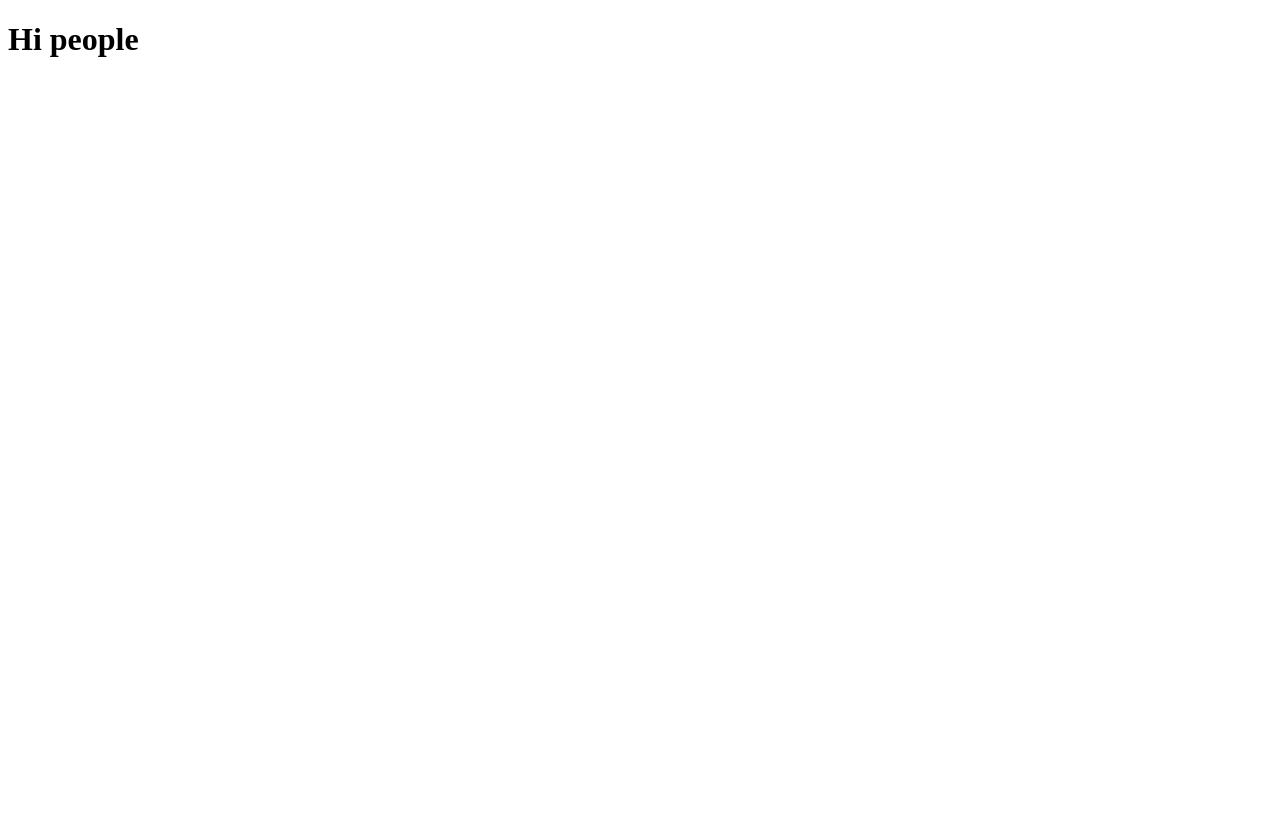
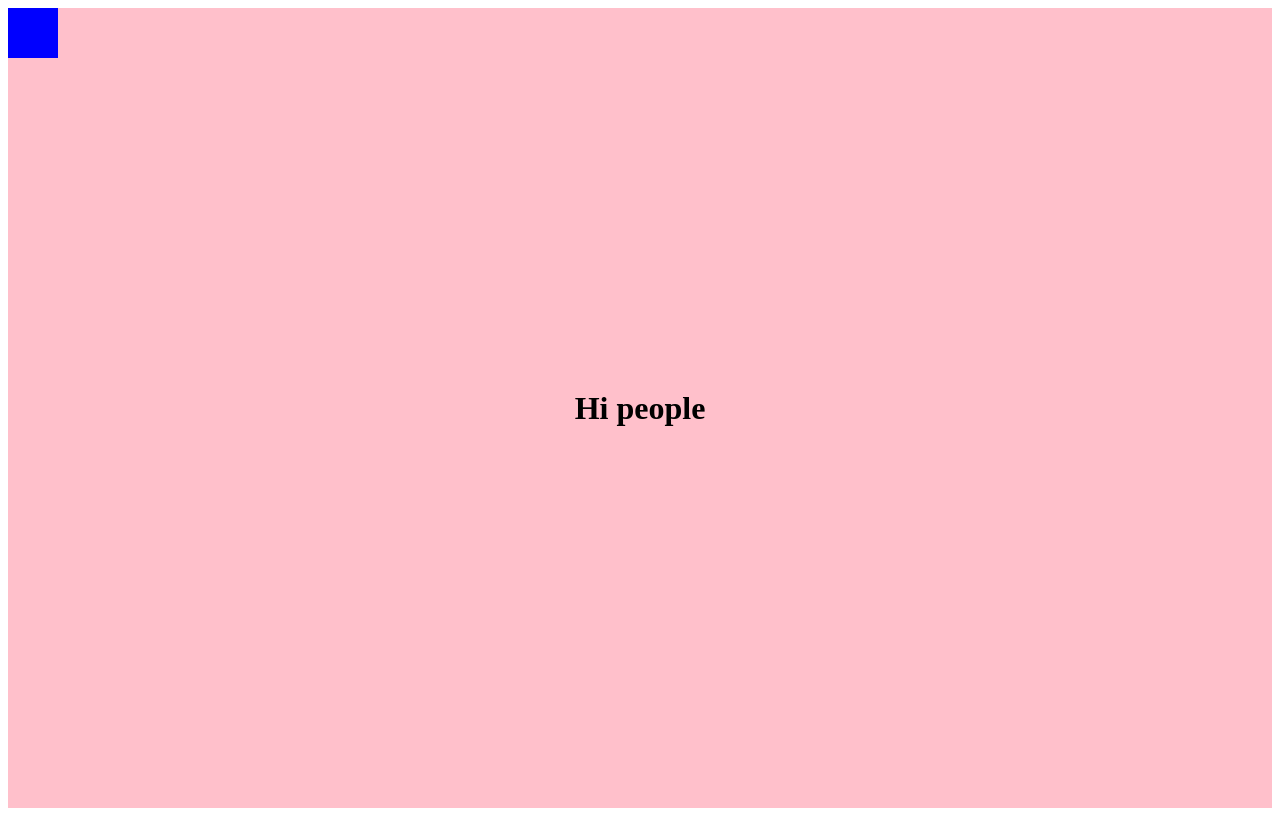
Before and after one commit to kamilluc/gatsby--styled-components, a Gatsby site: page / in a window 1280 px wide. Built offline with nearby package versions, Linux system fonts and the light colour scheme; Gatsby itself is replaced by a stand-in of ours.

Commit message:
first styled component

```diff
--- a/src/pages/index.js
+++ b/src/pages/index.js
@@ -1,9 +1,32 @@
 import React from 'react'
+import styled from 'styled-components'
+
+//konwencja nazewnicza dla zewnetrzengo div'a
+//nazwy cammel-case
+const StyledWrapper = styled.div`
+  height: 100vh;
+  display: flex;
+  justify-content: center;
+  align-items: center;
+  background: pink;
+  position: relative;
+
+  ::before{
+    position: absolute;
+    top: 0;
+    left: 0;
+    content: '';
+    width: 50px;
+    height: 50px;
+    display: block;
+    background: blue;
+  }
+`;
 
 const IndexPage = () => (
-  <div>
+  <StyledWrapper>
     <h1>Hi people</h1>
-  </div>
+  </StyledWrapper>
 )
 
 export default IndexPage
```
